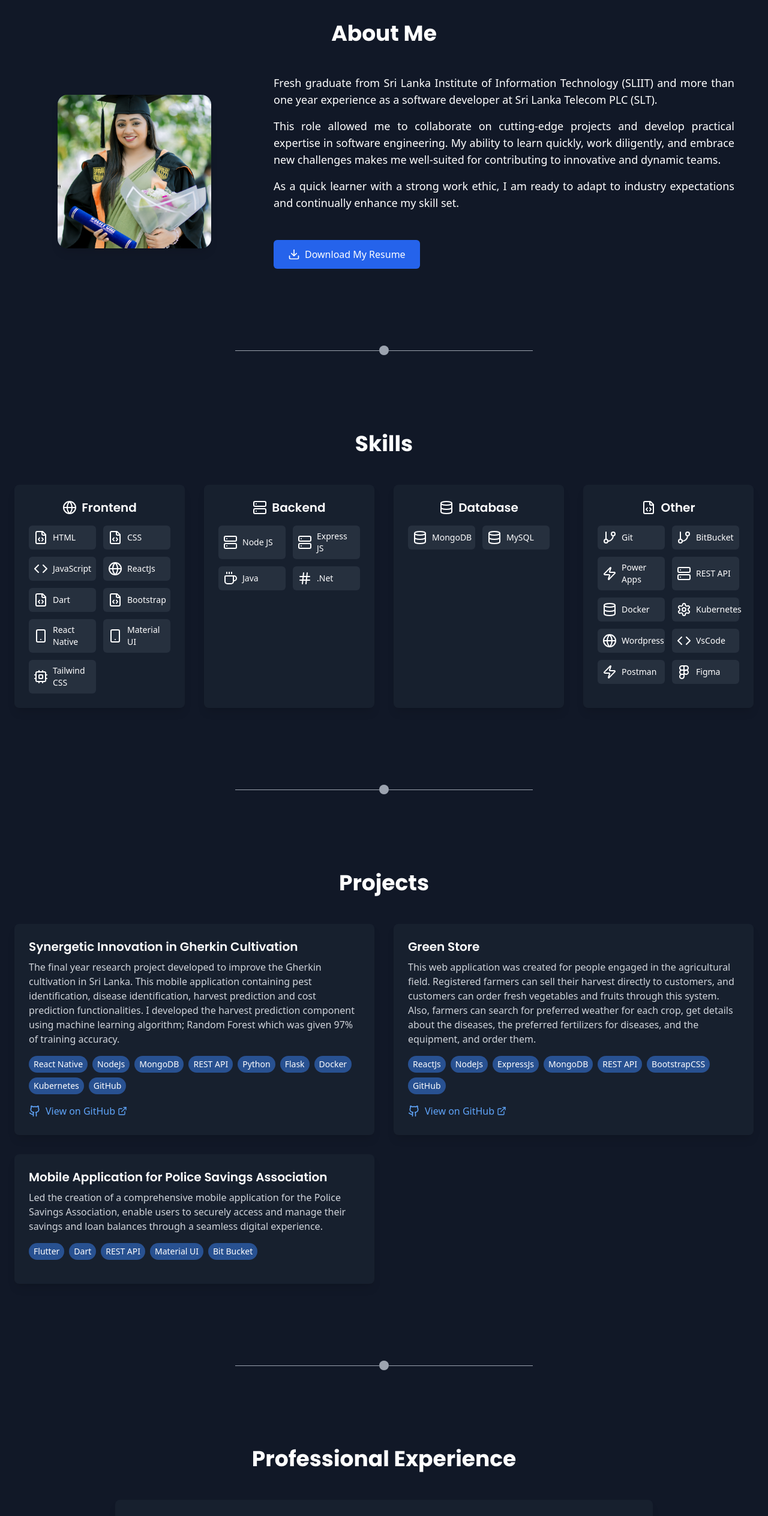
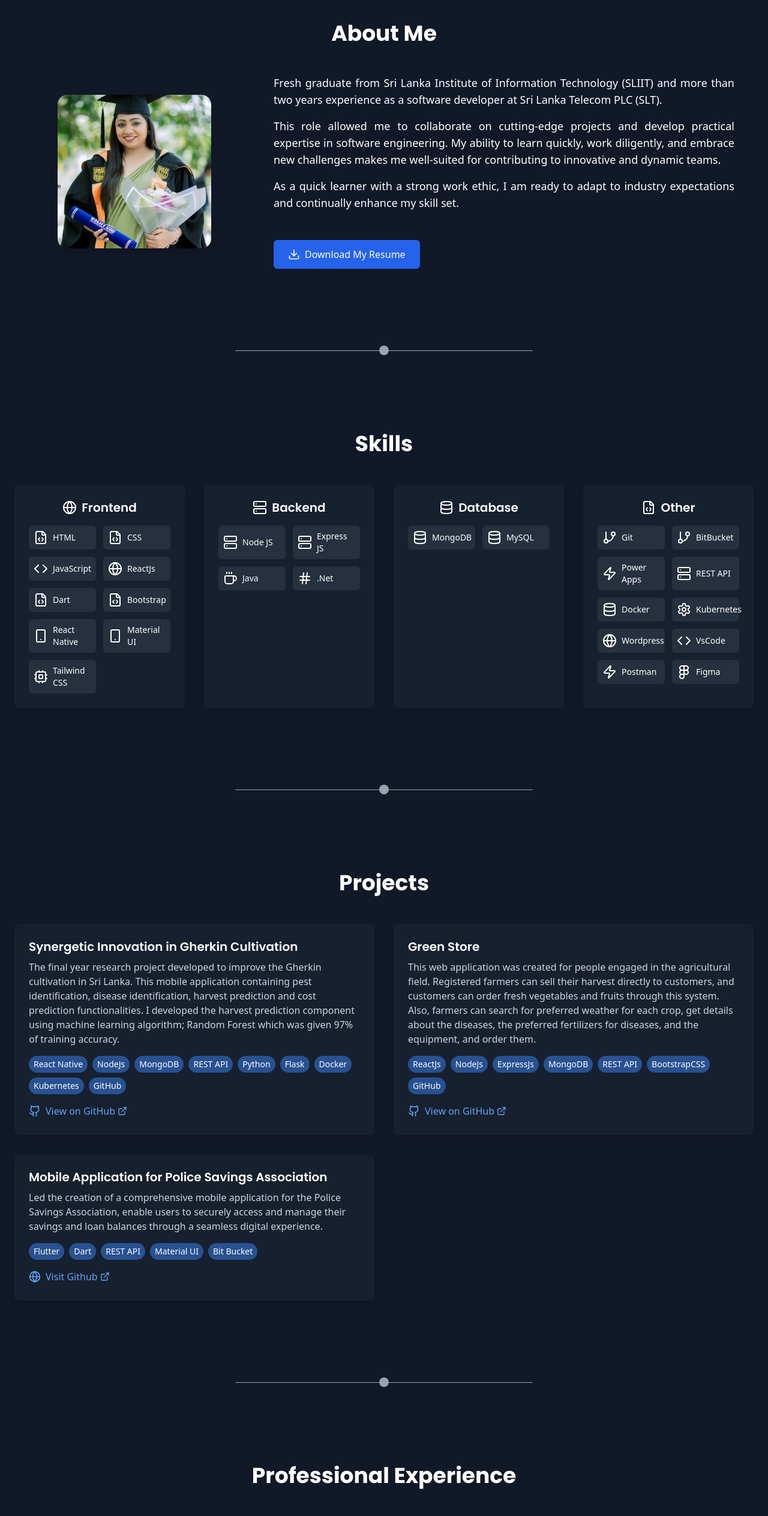
Before and after one commit to Amalya-Dayarathna/Portfolio, a React (Create React App) app: page / in a window 1280 px wide. Shown: the part 1740-4267 px from the top of the page at 60% size. Built offline with nearby package versions, Linux system fonts and the light colour scheme; the HTML template or start-up script is replaced by a standard one.

Commit message:
changed cv

```diff
--- a/src/PortfolioWebsite.js
+++ b/src/PortfolioWebsite.js
@@ -145,7 +145,7 @@ const projects = [
     description:
       "Led the creation of a comprehensive mobile application for the Police Savings Association, enable users to securely access and manage their savings and loan balances through a seamless digital experience.",
     tech: ["Flutter", "Dart", "REST API", "Material UI", "Bit Bucket"],
-    link: { type: "none" },
+    link: { type: "external", url: "https://play.google.com/store/apps/details?id=com.slpsa.psaapp.v2&pcampaignid=web_share" },
   },
 ];
 
@@ -569,7 +569,7 @@ const PortfolioWebsite = () => {
               >
                 <img
                   src={profileImage}
-                  alt="Gehan Sathushka"
+                  alt="Amalya Dayarathna"
                   className="rounded-2xl w-64 h-64 object-cover mx-auto shadow-lg"
                 />
               </motion.div>
@@ -581,7 +581,7 @@ const PortfolioWebsite = () => {
               >
                 <p className="text-lg mb-4 mr-8 text-justify">
                   Fresh graduate from Sri Lanka Institute of Information
-                  Technology (SLIIT) and more than one year experience as a
+                  Technology (SLIIT) and more than two years experience as a
                   software developer at Sri Lanka Telecom PLC (SLT).
                 </p>
                 <p className="text-lg mb-4 mr-8 text-justify">
@@ -759,7 +759,7 @@ const PortfolioWebsite = () => {
                 } p-6 rounded-lg shadow-lg hover:shadow-2xl transition-all duration-300 w-full max-w-4xl`}
               >
                 <h3 className="text-2xl font-semibold mb-2">
-                  Software Developer - Including Internship
+                  Software Developer
                 </h3>
                 <p
                   className={`${
```
Also changed, not shown: 2 other files (tests, documents, lock files or other folders).
